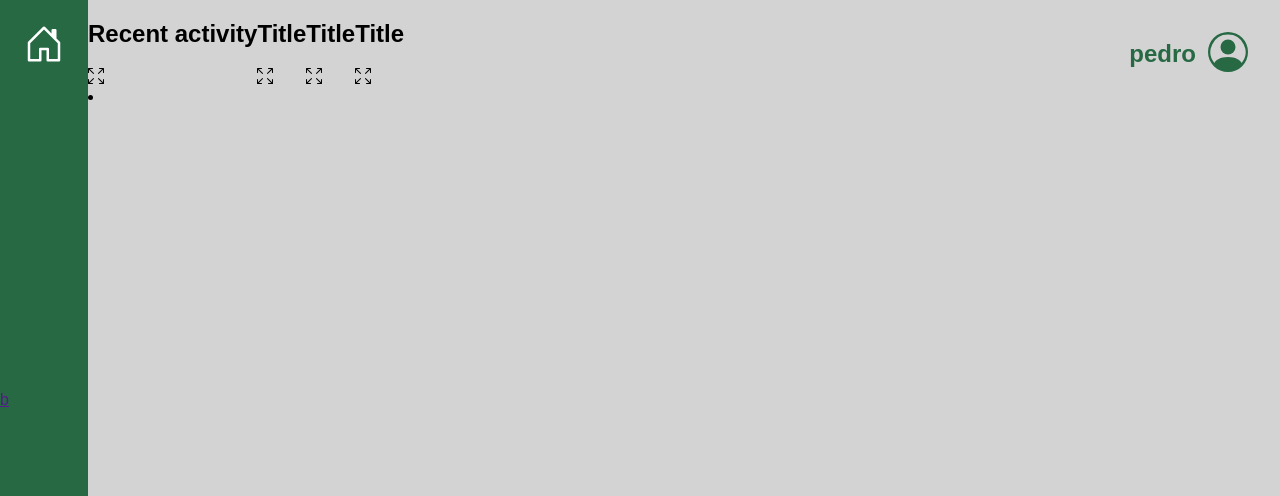
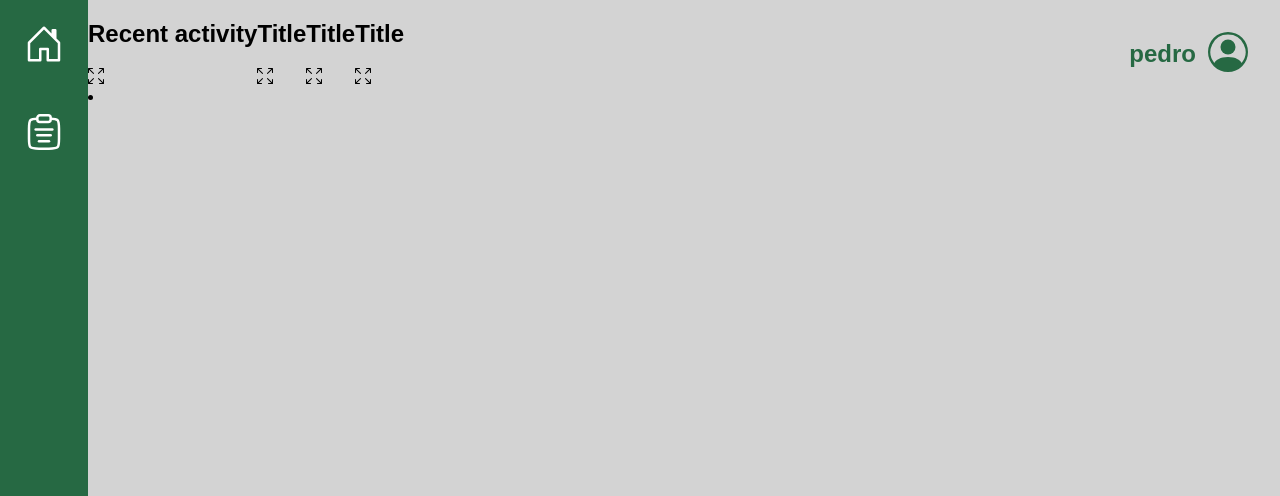
Before and after one commit to pedrofvgomes/savingbuddy, a Django app: page / in a window 1280 px wide. Shown: the top 496 px of the page. Run offline with Django 4.2, Linux system fonts and the light colour scheme; a user stored in the database is signed in; parts of the project's set-up code (start-up, migrations or seed data) failed here and were passed over; some web fonts are replaced.

Commit message:
added logs button

```diff
--- a/savingbuddy/static/savingbuddy/style.css
+++ b/savingbuddy/static/savingbuddy/style.css
@@ -133,22 +133,21 @@
 #nav svg{
     transform: scale(1);
     transition: transform ease 0.2s;
+    margin: 1.5em;
 }
 #nav svg:hover{
     transform: scale(1.1);
     cursor: pointer;
 }
-#home{
-    margin: 1.5em;
-    margin-bottom: auto;
-}
-#logout{
-    margin: 1.5em;
+#nav #logout{
     margin-top: auto;
     &:hover{
         fill: rgb(186, 12, 12);
     }
     transition: fill ease 0.2s;
+}
+#nav #logs{
+    margin-bottom: auto;
 }
 
 
--- a/savingbuddy/templates/savingbuddy/layout.html
+++ b/savingbuddy/templates/savingbuddy/layout.html
@@ -19,7 +19,9 @@
         <svg id="home" xmlns="http://www.w3.org/2000/svg" width="40px" height="40px" fill="currentColor" class="bi bi-house-door" viewBox="0 0 16 16">
             <path d="M8.354 1.146a.5.5 0 0 0-.708 0l-6 6A.5.5 0 0 0 1.5 7.5v7a.5.5 0 0 0 .5.5h4.5a.5.5 0 0 0 .5-.5v-4h2v4a.5.5 0 0 0 .5.5H14a.5.5 0 0 0 .5-.5v-7a.5.5 0 0 0-.146-.354L13 5.793V2.5a.5.5 0 0 0-.5-.5h-1a.5.5 0 0 0-.5.5v1.293L8.354 1.146ZM2.5 14V7.707l5.5-5.5 5.5 5.5V14H10v-4a.5.5 0 0 0-.5-.5h-3a.5.5 0 0 0-.5.5v4H2.5Z"/>
             </svg>
-        <a href="">b</a>
+
+        <svg id="logs" width="40px" height="40px" viewBox="0 0 24 24" fill="none" xmlns="http://www.w3.org/2000/svg"><g id="SVGRepo_bgCarrier" stroke-width="0"></g><g id="SVGRepo_tracerCarrier" stroke-linecap="round" stroke-linejoin="round"></g><g id="SVGRepo_iconCarrier"> <path d="M16 4.00195C18.175 4.01406 19.3529 4.11051 20.1213 4.87889C21 5.75757 21 7.17179 21 10.0002V16.0002C21 18.8286 21 20.2429 20.1213 21.1215C19.2426 22.0002 17.8284 22.0002 15 22.0002H9C6.17157 22.0002 4.75736 22.0002 3.87868 21.1215C3 20.2429 3 18.8286 3 16.0002V10.0002C3 7.17179 3 5.75757 3.87868 4.87889C4.64706 4.11051 5.82497 4.01406 8 4.00195" stroke="white" stroke-width="1.5"></path> <path d="M8 14H16" stroke="white" stroke-width="1.5" stroke-linecap="round"></path> <path d="M7 10.5H17" stroke="white" stroke-width="1.5" stroke-linecap="round"></path> <path d="M9 17.5H15" stroke="white" stroke-width="1.5" stroke-linecap="round"></path> <path d="M8 3.5C8 2.67157 8.67157 2 9.5 2H14.5C15.3284 2 16 2.67157 16 3.5V4.5C16 5.32843 15.3284 6 14.5 6H9.5C8.67157 6 8 5.32843 8 4.5V3.5Z" stroke="white" stroke-width="1.5"></path> </g></svg>
+
         {% if user.is_authenticated %}
         <svg id="logout" onclick="window.location.href = '/logout';" xmlns="http://www.w3.org/2000/svg" width="40px" height="40px" fill="currentColor" class="bi bi-box-arrow-left" viewBox="0 0 16 16">
             <path fill-rule="evenodd" d="M6 12.5a.5.5 0 0 0 .5.5h8a.5.5 0 0 0 .5-.5v-9a.5.5 0 0 0-.5-.5h-8a.5.5 0 0 0-.5.5v2a.5.5 0 0 1-1 0v-2A1.5 1.5 0 0 1 6.5 2h8A1.5 1.5 0 0 1 16 3.5v9a1.5 1.5 0 0 1-1.5 1.5h-8A1.5 1.5 0 0 1 5 12.5v-2a.5.5 0 0 1 1 0v2z"/>
```
